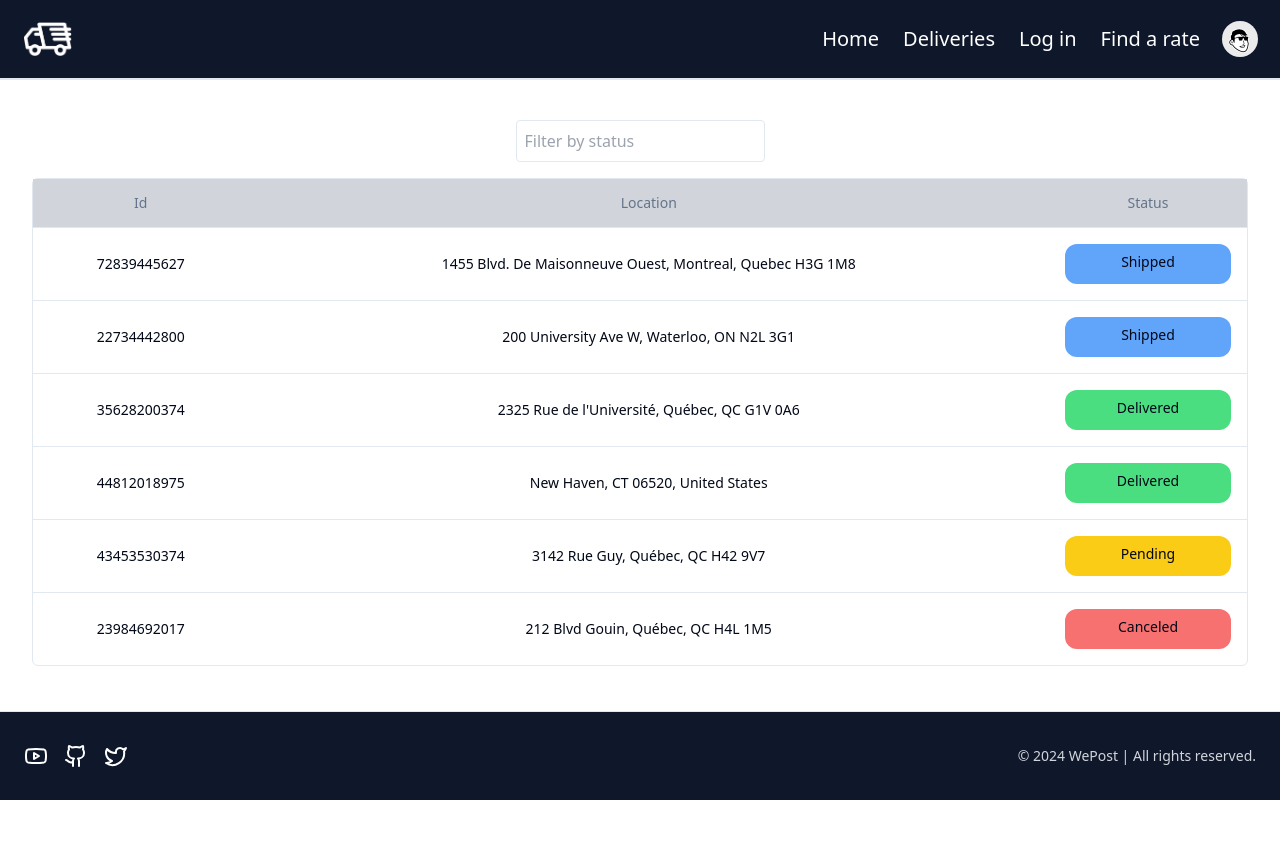
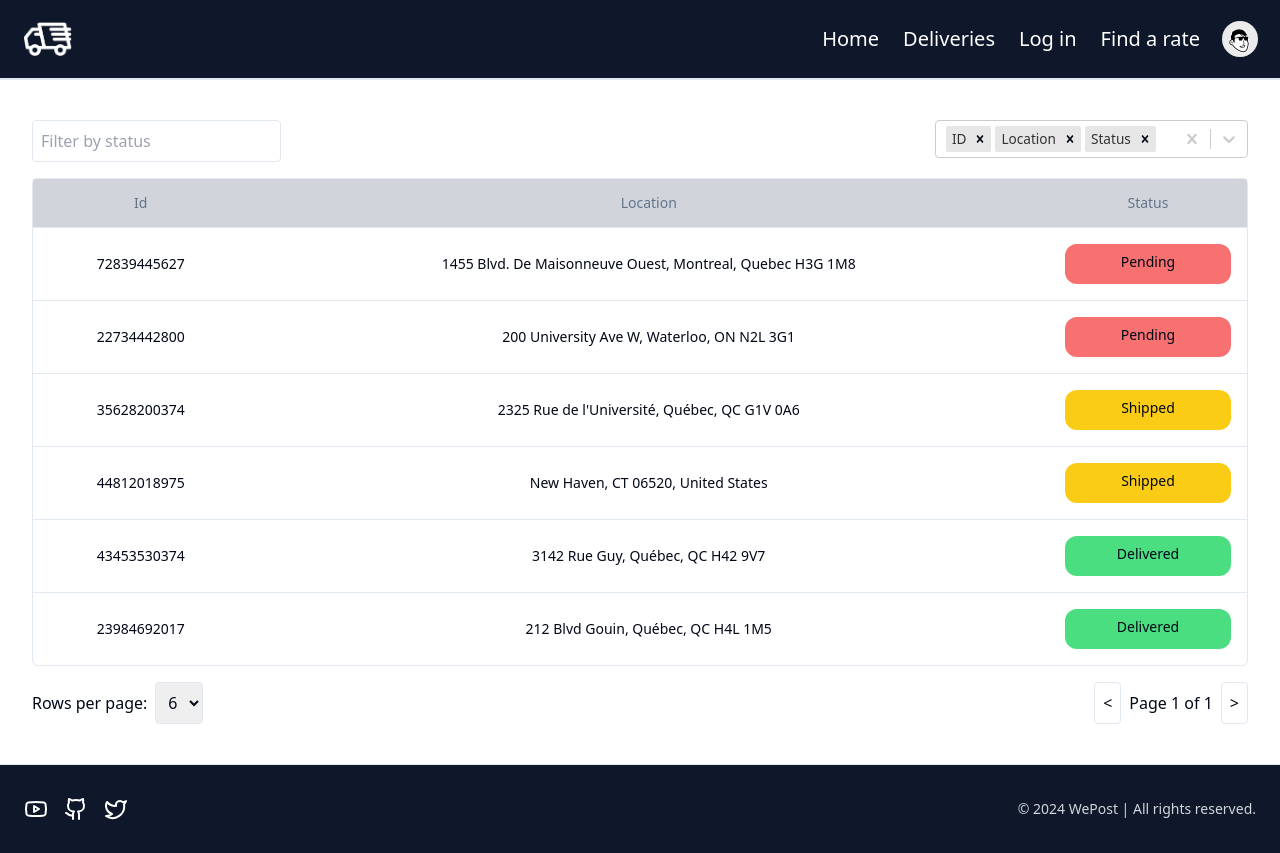
Before and after one commit to gevorgalaverdyan/SOEN357-wepost, a React (Vite) app in the folder apps/client/: page /deliveries in a window 1280 px wide. Before the commit the page ends 800 px from the top, so only its background shows below. Built offline with nearby package versions, Linux system fonts and the light colour scheme.

Commit message:
added the 4 functionalities

```diff
--- a/apps/client/src/Pages/Deliveries/Deliveries.tsx
+++ b/apps/client/src/Pages/Deliveries/Deliveries.tsx
@@ -1,67 +1,117 @@
+import React, { useState } from 'react';
+import Select from 'react-select';
 import { DataTable } from "./data-table";
 import { columns } from "./columns";
-import React, { useState } from 'react';
 
 function createData(
   orderNumber: number,
   orderId: number,
   orderLocation: string,
-  orderStatus: string
-) {
+  orderStatus: string) {
   return { orderNumber, orderId, orderLocation, orderStatus };
 }
 
 const rows = [
-  createData(
-    1,
-    72839445627,
-    "1455 Blvd. De Maisonneuve Ouest, Montreal, Quebec H3G 1M8",
-    "Shipped"
-  ),
-  createData(
-    2,
-    22734442800,
-    "200 University Ave W, Waterloo, ON N2L 3G1",
-    "Shipped"
-  ),
-  createData(
-    3,
-    35628200374,
-    "2325 Rue de l'Université, Québec, QC G1V 0A6",
-    "Delivered"
-  ),
-  createData(4, 44812018975, "New Haven, CT 06520, United States", "Delivered"),
-  createData(
-    5,
-    43453530374,
-    "3142 Rue Guy, Québec, QC H42 9V7",
-    "Pending"
-  ),
-  createData(
-    6,
-    23984692017,
-    "212 Blvd Gouin, Québec, QC H4L 1M5",
-    "Canceled"
-  ),
+  createData(1, 72839445627, "1455 Blvd. De Maisonneuve Ouest, Montreal, Quebec H3G 1M8", "Pending"),
+  createData(2, 22734442800, "200 University Ave W, Waterloo, ON N2L 3G1", "Pending"),
+  createData(3, 35628200374, "2325 Rue de l'Université, Québec, QC G1V 0A6", "Shipped"),
+  createData(4, 44812018975, "New Haven, CT 06520, United States", "Shipped"),
+  createData(5, 43453530374, "3142 Rue Guy, Québec, QC H42 9V7", "Delivered"),
+  createData(6, 23984692017, "212 Blvd Gouin, Québec, QC H4L 1M5", "Delivered"),
 ];
 
 export default function Deliveries() {
   const [filterStatus, setFilterStatus] = useState('');
+  const [rowsPerPage, setRowsPerPage] = useState(6);
+  const [currentPage, setCurrentPage] = useState(1);
+  const [visibleColumns, setVisibleColumns] = useState(['orderId', 'orderLocation', 'orderStatus']);
 
-  const filteredRows = rows.filter((row) => {
-    return row.orderStatus.toLowerCase().includes(filterStatus.toLowerCase());
-  });
+  const columnOptions = [
+    { label: 'ID', value: 'orderId' },
+    { label: 'Location', value: 'orderLocation' },
+    { label: 'Status', value: 'orderStatus' },
+  ];
+
+  const handleColumnVisibilityChange = (selectedOptions) => {
+    setVisibleColumns(selectedOptions.map(option => option.value));
+  };
+
+  const handleRowsPerPageChange = (e) => {
+    const newRowsPerPage = Number(e.target.value);
+    setRowsPerPage(newRowsPerPage);
+    setCurrentPage(1);
+  };
+
+  const handleFilterStatusChange = (e) => {
+    setFilterStatus(e.target.value);
+    setCurrentPage(1);
+  };
+
+  const totalPages = Math.ceil(rows.filter(row => row.orderStatus.toLowerCase().includes(filterStatus.toLowerCase())).length / rowsPerPage);
+
+  const filteredRows = rows
+    .filter(row => row.orderStatus.toLowerCase().includes(filterStatus.toLowerCase()))
+    .slice((currentPage - 1) * rowsPerPage, currentPage * rowsPerPage);
 
   return (
     <div className="container mx-auto py-10">
-      <input
-        type="text"
-        value={filterStatus}
-        onChange={(e) => setFilterStatus(e.target.value)}
-        placeholder="Filter by status"
-        className="mb-4 p-2 border rounded"
-      />
-      <DataTable columns={columns} data={filteredRows} />
+      <div className="flex justify-between mb-4">
+        <div className="w-full md:w-auto">
+          <input
+            type="text"
+            value={filterStatus}
+            onChange={handleFilterStatusChange}
+            placeholder="Filter by status"
+            className="p-2 border rounded"
+          />
+        </div>
+
+        <Select
+          options={columnOptions}
+          isMulti
+          closeMenuOnSelect={false}
+          onChange={handleColumnVisibilityChange}
+          value={columnOptions.filter(option => visibleColumns.includes(option.value))}
+          className="react-select-container"
+          classNamePrefix="react-select"
+        />
+      </div>
+
+      <DataTable columns={columns.filter(col => visibleColumns.includes(col.accessorKey))} data={filteredRows} />
+
+      <div className="flex justify-between items-center mt-4">
+        <div>
+          <label htmlFor="rows-per-page" className="mr-2">Rows per page:</label>
+          <select
+            id="rows-per-page"
+            value={rowsPerPage}
+            onChange={handleRowsPerPageChange}
+            className="p-2 border rounded"
+          >
+            {[2, 4, 6].map(number => (
+              <option key={number} value={number}>{number}</option>
+            ))}
+          </select>
+        </div>
+
+        <div>
+          <button
+            onClick={() => setCurrentPage(prev => Math.max(prev - 1, 1))}
+            disabled={currentPage === 1}
+            className="p-2 border rounded mr-2"
+          >
+            {"<"}
+          </button>
+          <span>Page {currentPage} of {totalPages}</span>
+          <button
+            onClick={() => setCurrentPage(prev => Math.min(prev + 1, totalPages))}
+            disabled={currentPage === totalPages}
+            className="p-2 border rounded ml-2"
+          >
+            {">"}
+          </button>
+        </div>
+      </div>
     </div>
   );
 }
--- a/apps/client/src/Pages/Deliveries/data-table.tsx
+++ b/apps/client/src/Pages/Deliveries/data-table.tsx
@@ -72,10 +72,8 @@ export function DataTable<TData, TValue>({
                           cell.getContext().row.original.orderStatus === "Delivered"
                           ? "bg-green-400"
                           : cell.getContext().row.original.orderStatus === "Shipped"
-                          ? "bg-blue-400"
+                          ? "bg-yellow-400"
                           : cell.getContext().row.original.orderStatus === "Pending"
-                          ? "bg-yellow-400"
-                          : cell.getContext().row.original.orderStatus === "Canceled"
                           ? "bg-red-400"
                           : "bg-gray-400"
                         )}
--- a/package.json
+++ b/package.json
@@ -41,6 +41,7 @@
     "class-validator": "^0.14.0",
     "mongoose": "^8.0.0",
     "react-hook-form": "^7.48.2",
+    "react-select": "^5.8.0",
     "uuid": "^9.0.1",
     "zod": "^3.22.4"
   }
```
Also changed, not shown: 1 other file (tests, documents, lock files or other folders).
